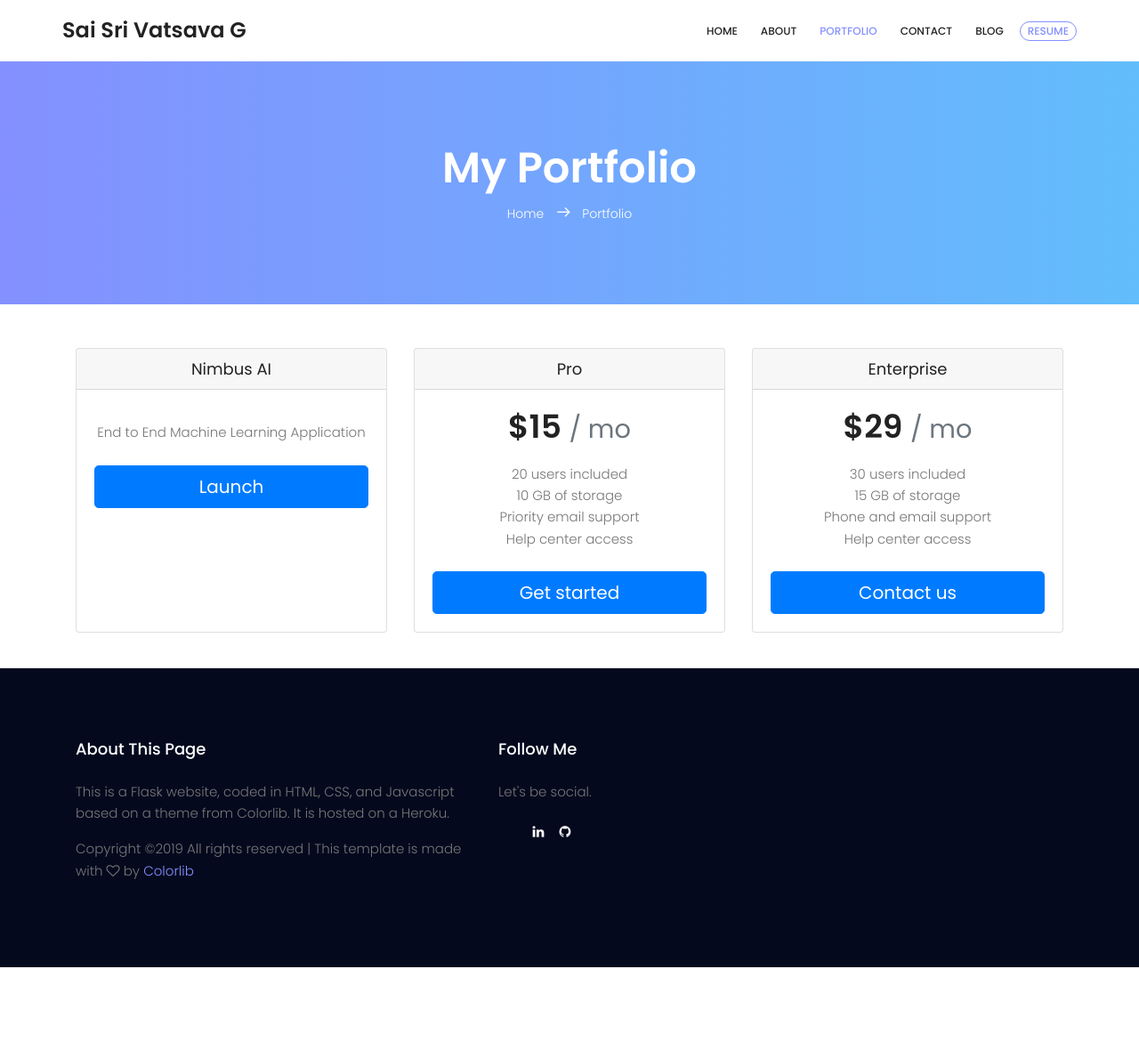
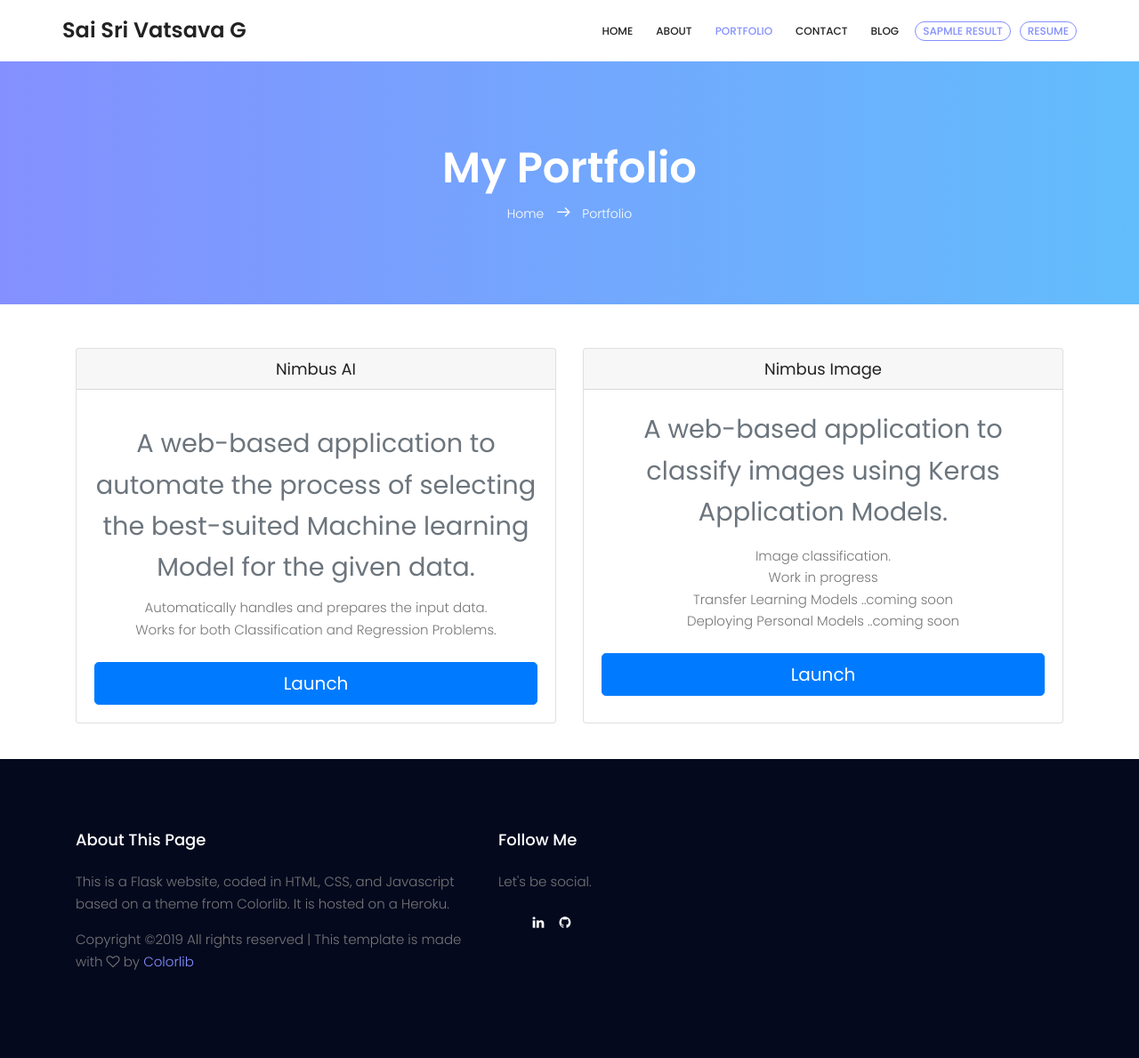
Before and after one commit to saisrivatsava/MyPortfolioApp, a Flask app: page /portfolio in a window 1280 px wide. Shown: the whole page at 89% size. Before the commit the page ends 1087 px from the top, so only its background shows below. Run offline with Flask 2, Linux system fonts and the light colour scheme; parts of the project's set-up code (start-up, migrations or seed data) failed here and were passed over; some libraries are stand-ins or nearby versions.

Commit message:
added nimbus-image and minor changes

```diff
--- a/app.py
+++ b/app.py
@@ -140,4 +140,4 @@ def download_csv(filename):
 
 if __name__ == "__main__":
     # app.run(debug=True)
-    app.run()
+    app.run(debug=True)
--- a/templates/baseTemplate.html
+++ b/templates/baseTemplate.html
@@ -18,9 +18,7 @@
 	<title>Sai Sri Vatsava G</title>
 
 	<link href="https://fonts.googleapis.com/css?family=Poppins:100,200,400,300,500,600,700" rel="stylesheet">
-	<!--
-			CSS
-			============================================= -->
+
 	<link rel="stylesheet" href="../static/css/linearicons.css">
 	<link rel="stylesheet" href="../static/css/font-awesome.min.css">
 	<link rel="stylesheet" href="../static/css/bootstrap.css">
@@ -51,8 +49,9 @@
 						<li><a href="contact">Contact</a></li>
 						<li><a href="https://hadoop7.wordpress.com">Blog</a></li>
 
-						<li><a href="../static/docs/Resume.docx" class="genric-btn primary-border circle" target="_blank">Resume</a></li>
-					</ul>
+						<li><a href="../static/img/titanic-sample.PNG" class="genric-btn primary-border circle" target="_blank">Sapmle Result</a></li>
+
+						<li><a href="../static/docs/Resume.pdf" class="genric-btn primary-border circle" target="_blank">Resume</a></li>
 					</ul>
 
 				</nav><!-- #nav-menu-container -->
--- a/templates/portfolio.html
+++ b/templates/portfolio.html
@@ -26,10 +26,9 @@
       <div class="card-body">
         <!-- <h1 class="card-title pricing-card-title">$0 <small class="text-muted">/ mo</small></h1> -->
         <ul class="list-unstyled mt-3 mb-4">
-          <li>End to End Machine Learning Application</li>
-          <!-- <li>2 GB of storage</li>
-          <li>Email support</li>
-          <li>Help center access</li> -->
+          <h1 class="card-title pricing-card-title"><small class="text-muted">A web-based application to automate the process of selecting the best-suited Machine learning Model for the given data.</small></h1>
+          <li>Automatically handles and prepares the input data.</li>
+          <li>Works for both Classification and Regression Problems.</li>
         </ul>
         <a class="btn btn-lg btn-block btn-primary" href="/nimbus" role="button">Launch</a>
         <!-- <button type="button" class="btn btn-lg btn-block btn-primary">Try IT!!</button> -->
@@ -37,20 +36,21 @@
     </div>
     <div class="card mb-4 shadow-sm">
       <div class="card-header">
-        <h4 class="my-0 font-weight-normal">Pro</h4>
+        <h4 class="my-0 font-weight-normal">Nimbus Image</h4>
       </div>
       <div class="card-body">
-        <h1 class="card-title pricing-card-title">$15 <small class="text-muted">/ mo</small></h1>
+        <h1 class="card-title pricing-card-title"><small class="text-muted">A web-based application to classify images using Keras Application Models.</small></h1>
         <ul class="list-unstyled mt-3 mb-4">
-          <li>20 users included</li>
-          <li>10 GB of storage</li>
-          <li>Priority email support</li>
-          <li>Help center access</li>
+          <li>Image classification.</li>
+          <li>Work in progress</li>
+          <li>Transfer Learning Models ..coming soon</li>
+          <li>Deploying Personal Models ..coming soon</li>
         </ul>
-        <button type="button" class="btn btn-lg btn-block btn-primary">Get started</button>
+        <a class="btn btn-lg btn-block btn-primary" href="http://nimbus-image.herokuapp.com/" role="button">Launch</a>
+        <!-- <button type="button" class="btn btn-lg btn-block btn-primary">Get started</button> -->
       </div>
     </div>
-    <div class="card mb-4 shadow-sm">
+    <!-- <div class="card mb-4 shadow-sm">
       <div class="card-header">
         <h4 class="my-0 font-weight-normal">Enterprise</h4>
       </div>
@@ -64,7 +64,7 @@
         </ul>
         <button type="button" class="btn btn-lg btn-block btn-primary">Contact us</button>
       </div>
-    </div>
+    </div> -->
   </div>
 </div>
 
```
Also changed, not shown: templates/about.html (+15 -6 lines), static/img/titanic-sample.PNG (added), 1 other file.
